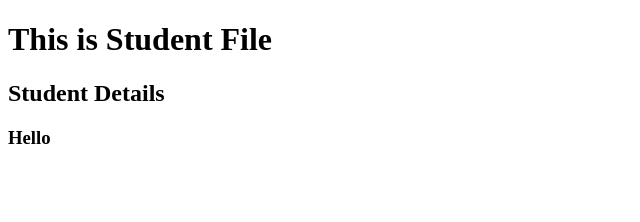
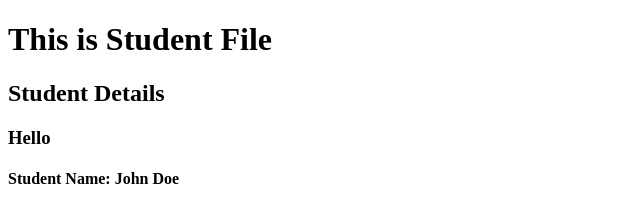
Before and after one commit to shivam1108-06/sweet-shop-management, a plain HTML site: page frontend/stu.html in a window 1280 px wide. Shown: the whole page, without its empty margins (0-640 px from the left). Drawn offline with Linux system fonts and the light colour scheme.

Commit message:
:sparkles: (feat): Update code

```diff
--- a/frontend/stu.html
+++ b/frontend/stu.html
@@ -11,5 +11,7 @@
     <h2>Student Details</h2>
 
     <h3>Hello</h3>
+
+    <h4>Student Name: John Doe</h4>
 </body>
 </html>
```
